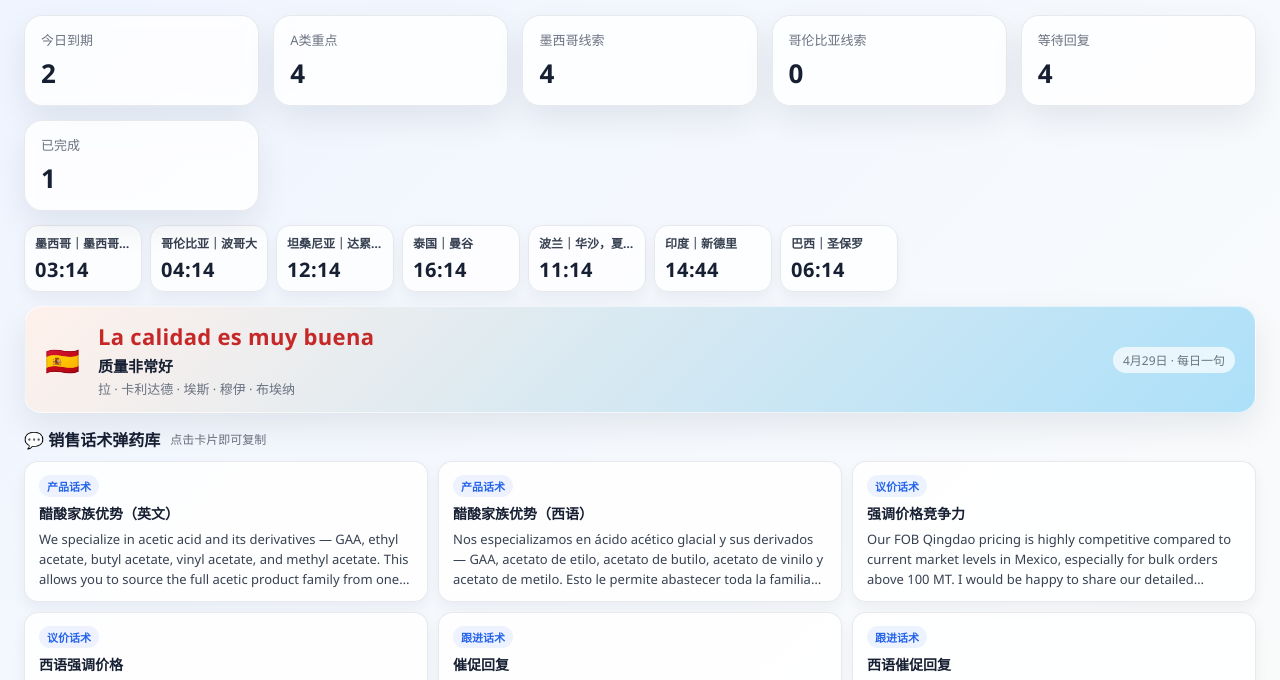
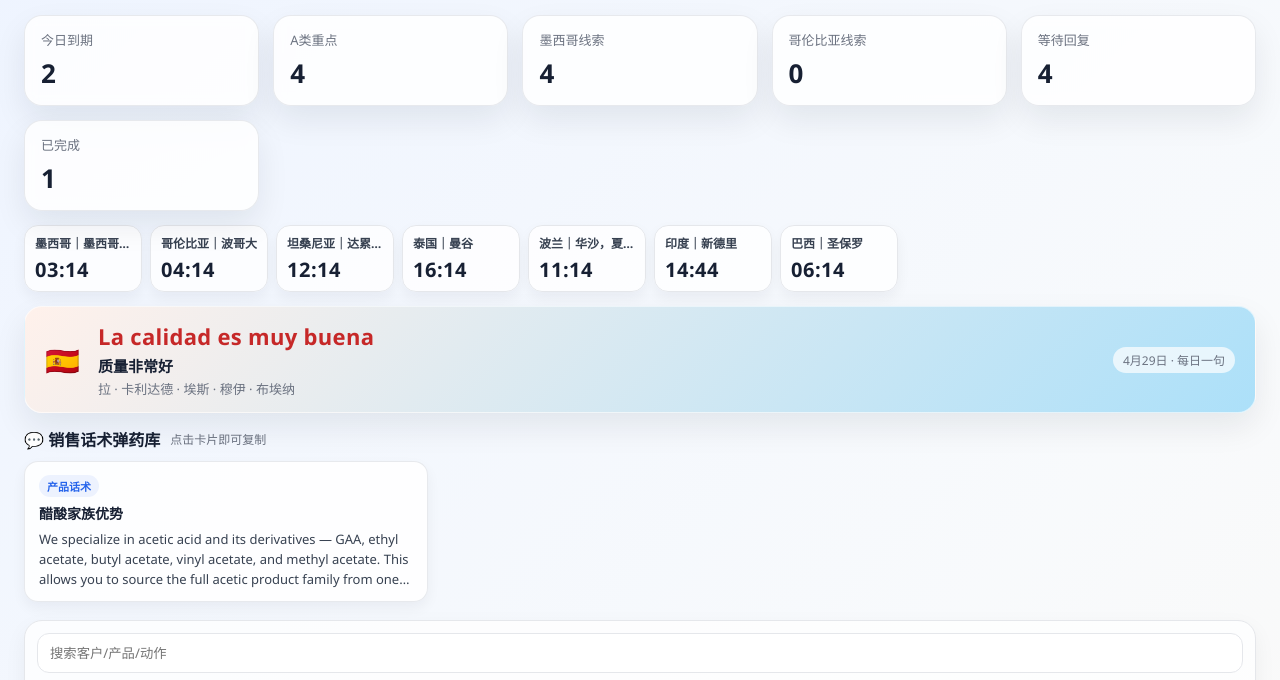
Before and after one commit to hiimkdd/kanban, a plain HTML site: page index.html in a window 1280 px wide. Shown: the part 95-775 px from the top of the page. Drawn offline with Linux system fonts and the light colour scheme.

Commit message:
Update kanban board

```diff
--- a/index.html
+++ b/index.html
@@ -434,12 +434,7 @@ function renderSpanish(){
   `;
 }
 const salesScripts = [
-  {category:'产品话术', title:'醋酸家族优势（英文）', content:'We specialize in acetic acid and its derivatives — GAA, ethyl acetate, butyl acetate, vinyl acetate, and methyl acetate. This allows you to source the full acetic product family from one reliable supplier.'},
-  {category:'产品话术', title:'醋酸家族优势（西语）', content:'Nos especializamos en ácido acético glacial y sus derivados — GAA, acetato de etilo, acetato de butilo, acetato de vinilo y acetato de metilo. Esto le permite abastecer toda la familia de productos de acetato de un proveedor confiable.'},
-  {category:'议价话术', title:'强调价格竞争力', content:'Our FOB Qingdao pricing is highly competitive compared to current market levels in Mexico, especially for bulk orders above 100 MT. I would be happy to share our detailed quotation for your evaluation.'},
-  {category:'议价话术', title:'西语强调价格', content:'Nuestro precio FOB Qingdao es altamente competitivo comparado con los niveles actuales del mercado en México, especialmente para pedidos a granel superiores a 100 MT. Con gusto le envío nuestra cotización detallada para su evaluación.'},
-  {category:'跟进话术', title:'催促回复', content:'I hope you had a chance to review our previous email. Please let me know if you have any questions regarding the specifications, packaging, or pricing. I am here to assist.'},
-  {category:'跟进话术', title:'西语催促回复', content:'Espero que haya tenido oportunidad de revisar nuestro correo anterior. Por favor hágame saber si tiene alguna pregunta sobre especificaciones, empaque o precios. Estoy aquí para ayudarle.'}
+  {category:'产品话术', title:'醋酸家族优势', content:'We specialize in acetic acid and its derivatives — GAA, ethyl acetate, butyl acetate, vinyl acetate, and methyl acetate. This allows you to source the full acetic product family from one reliable supplier.'}
 ];
 function renderScripts(){
   const el = document.getElementById('scriptsSection');
```
